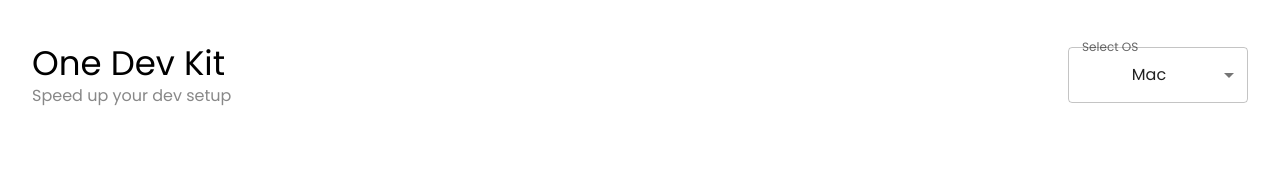
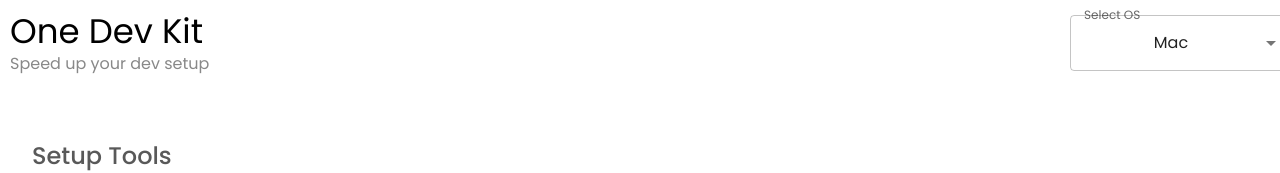
Before and after one commit to Rajek88/one-dev-kit, a React (Vite) app: page / in a window 1280 px wide. Shown: the top 173 px of the page. Built offline with nearby package versions, Linux system fonts and the light colour scheme.

Commit message:
UI fixes

```diff
--- a/src/App.css
+++ b/src/App.css
@@ -1,7 +1,7 @@
 #root {
   max-width: 1280px;
   margin: 0 auto;
-  padding: 2rem;
+  /* padding: 2rem; */
   text-align: center;
 }
 
@@ -26,7 +26,8 @@
   align-items: center;
   position: sticky;
   top: 0%;
-  padding: 10px 0;
+  padding: 10px;
+  border-radius: 5px;
   background-color: transparent;
   backdrop-filter: blur(5px);
   z-index: 1;
--- a/src/App.tsx
+++ b/src/App.tsx
@@ -1,6 +1,5 @@
 import { useState } from "react";
 import "./App.css";
-import ToolList from "./pages/tools/ToolList";
 import {
   FormControl,
   InputLabel,
@@ -8,7 +7,6 @@ import {
   Select,
   Typography,
 } from "@mui/material";
-import { Routes } from "react-router-dom";
 import InternalRoutes from "./routes/InternalRoutes";
 
 function App() {
@@ -40,7 +38,9 @@ function App() {
           </Select>
         </FormControl>
       </div>
-      <InternalRoutes selectedOS={selectedOS} />
+      <div className="page">
+        <InternalRoutes selectedOS={selectedOS} />
+      </div>
     </>
   );
 }
--- a/src/index.css
+++ b/src/index.css
@@ -11,6 +11,7 @@
   text-rendering: optimizeLegibility;
   -webkit-font-smoothing: antialiased;
   -moz-osx-font-smoothing: grayscale;
+  min-height: 100vh;
 }
 
 a {
@@ -23,11 +24,14 @@ a:hover {
 }
 
 body {
-  margin: 0;
   display: flex;
   place-items: center;
   min-width: 320px;
   min-height: 100vh;
+  padding: 0% !important;
+  margin: 0% !important;
+  position: relative;
+  overflow-y: auto !important;
 }
 
 h1 {
--- a/src/pages/tools/ToolList.css
+++ b/src/pages/tools/ToolList.css
@@ -5,7 +5,7 @@
 }
 
 .os-selector {
-  width: 180px !important;
+  width: 220px !important;
   /* margin-bottom: 2rem; */
   text-align: center;
   background-color: white;
@@ -99,6 +99,11 @@
   font-weight: bold;
 }
 
+.card-link:hover {
+  background-color: rgb(255, 145, 48);
+  color: rgb(255, 255, 255);
+}
+
 @media (max-width: 600px) {
   .tool-card {
     width: 90%; /* Full width on small screens */
```
